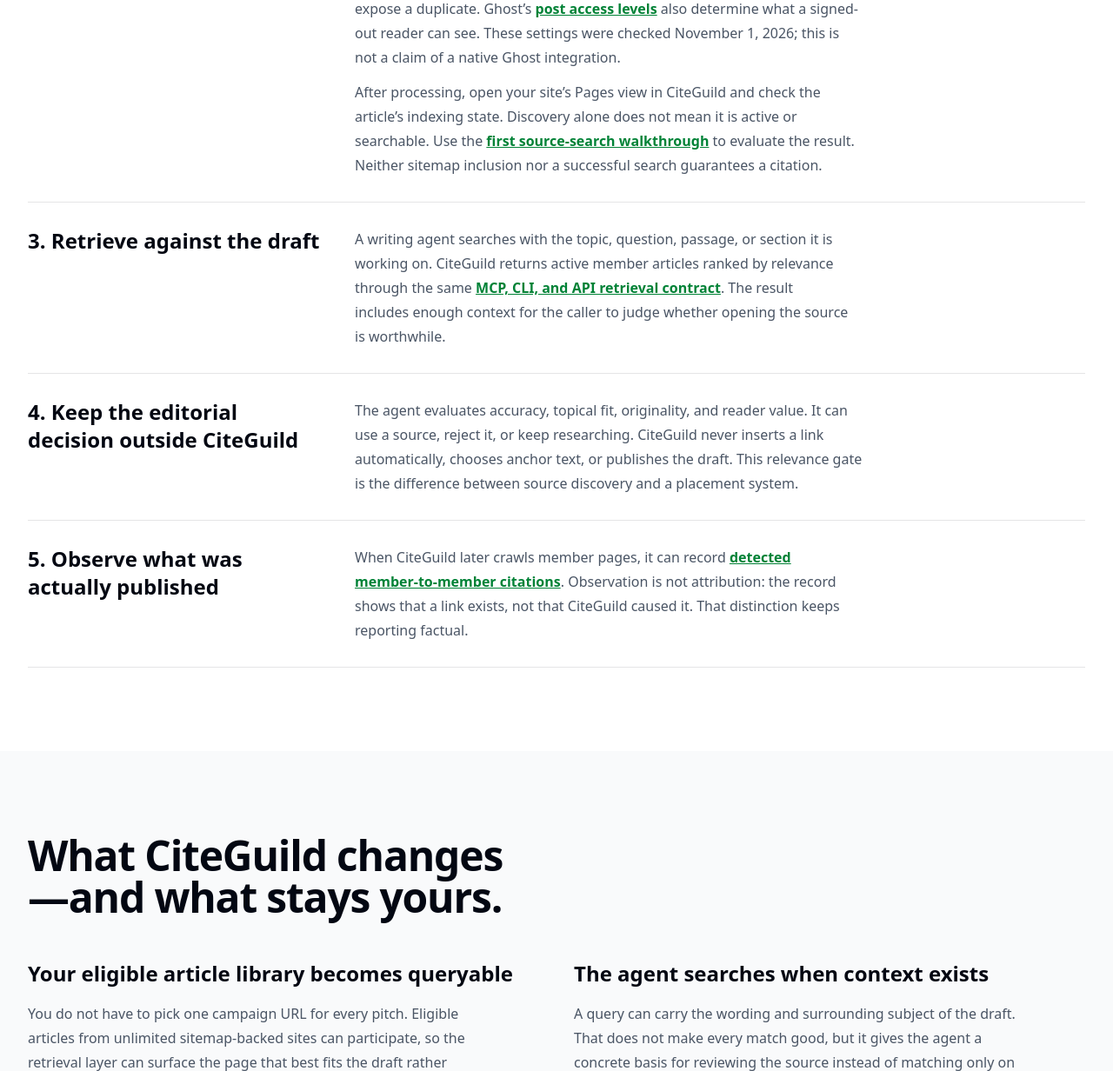
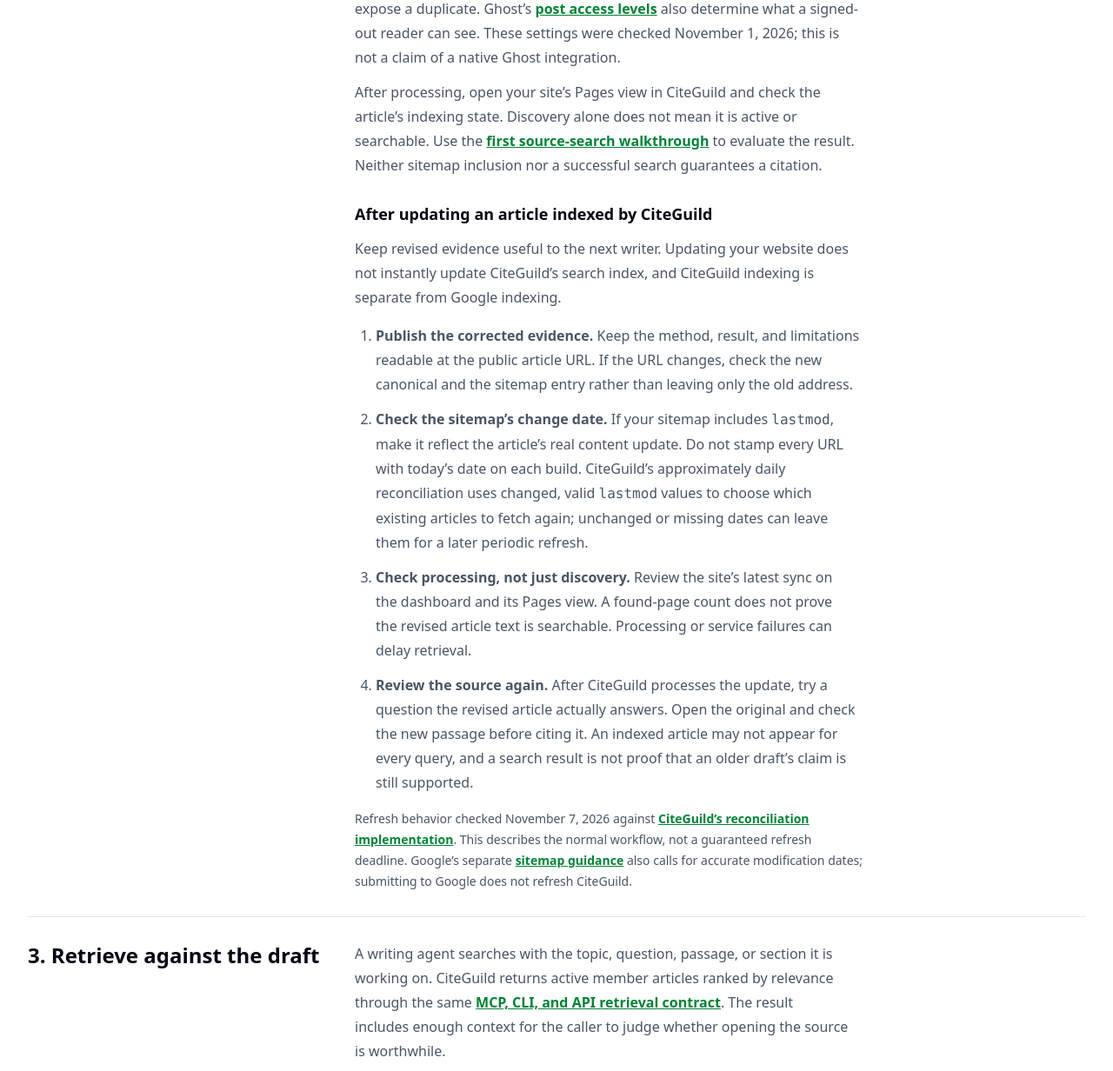
Before and after one commit to LVTD-LLC/citeguild, a Django app: template frontend/templates/pages/for/saas-link-building.html in a window 1280 px wide. Shown: the part 3111-4343 px from the top of the page at 87% size. Run offline with Django 5.2, Linux system fonts and the light colour scheme; the template is opened without the code that fills it, so the values that code supplies are empty; style sheets or scripts are compiled from the project's sources; some libraries are stand-ins or nearby versions.

Commit message:
Explain how publishers keep revised articles current for agents (#110)
Co-authored-by: Scribe <scribe@gregagi.com>

```diff
--- a/apps/pages/services.py
+++ b/apps/pages/services.py
@@ -20,7 +20,7 @@ from apps.pages.markdown import ScrollableTablesExtension
 
 logger = logging.getLogger(__name__)
 
-SAAS_LINK_BUILDING_UPDATED_AT = date(2026, 11, 1)
+SAAS_LINK_BUILDING_UPDATED_AT = date(2026, 11, 7)
 
 BLOG_TITLE = "CiteGuild Blog"
 BLOG_DESCRIPTION = "AI-native editorial source network for relevant agent-discovered citations"
--- a/apps/pages/tests.py
+++ b/apps/pages/tests.py
@@ -151,8 +151,8 @@ def test_saas_source_example_has_matching_free_membership_and_content_dates(clie
     assert "https://ghost.org/changelog/geo/" in content
     assert "https://ghost.org/help/post-settings/" in content
     assert "do not remove a correct canonical" in visible_text
-    assert faq["dateModified"] == "2026-11-01"
-    assert '<time datetime="2026-11-01">November 1, 2026</time>' in content
+    assert faq["dateModified"] == "2026-11-07"
+    assert '<time datetime="2026-11-07">November 7, 2026</time>' in content
 
     sitemap = client.get(reverse("django.contrib.sitemaps.views.sitemap"))
     root = ElementTree.fromstring(sitemap.content)
@@ -162,7 +162,7 @@ def test_saas_source_example_has_matching_free_membership_and_content_dates(clie
         for item in root.findall("sm:url", ns)
     }
     target = next(url for url in dates if url.endswith("/for/saas-link-building"))
-    assert dates[target].text == "2026-11-01"
+    assert dates[target].text == "2026-11-07"
     homepage = next(url for url in dates if url.rstrip("/").endswith("testserver"))
     assert dates[homepage] is None
 
--- a/frontend/templates/pages/for/saas-link-building.html
+++ b/frontend/templates/pages/for/saas-link-building.html
@@ -39,6 +39,8 @@
                        class="app-focus inline-flex min-h-12 items-center justify-center rounded-xl bg-green-700 px-4 py-3 font-semibold text-white hover:bg-green-800 dark:bg-green-500 dark:text-gray-950 dark:hover:bg-green-400">Make my articles searchable</a>
                     <a href="#source-readiness"
                        class="app-focus font-semibold text-green-700 underline hover:text-green-800 dark:text-green-300 dark:hover:text-green-200">See the source-readiness loop</a>
+                    <a href="#update-published-articles"
+                       class="app-focus font-semibold text-green-700 underline hover:text-green-800 dark:text-green-300 dark:hover:text-green-200">Updating an existing article?</a>
                 </div>
             </div>
         </section>
@@ -97,6 +99,18 @@
     href="https://ghost.org/help/protected-content/">post access levels</a> also determine what a signed-out reader can see. These settings were checked November 1, 2026; this is not a claim of a native Ghost integration.</p>
                             <p class="mt-3">After processing, open your site’s Pages view in CiteGuild and check the article’s indexing state. Discovery alone does not mean it is active or searchable. Use the <a class="app-focus font-semibold text-green-700 underline hover:text-green-800 dark:text-green-300 dark:hover:text-green-200"
     href="{% url 'blog_post' 'find-sources-ai-writing' %}">first source-search walkthrough</a> to evaluate the result. Neither sitemap inclusion nor a successful search guarantees a citation.</p>
+                            <h4 id="update-published-articles"
+                                class="mt-7 scroll-mt-24 text-lg font-semibold text-gray-950 dark:text-white">After updating an article indexed by CiteGuild</h4>
+                            <p class="mt-3">Keep revised evidence useful to the next writer. Updating your website does not instantly update CiteGuild’s search index, and CiteGuild indexing is separate from Google indexing.</p>
+                            <ol class="mt-4 list-decimal space-y-3 pl-6">
+                                <li><strong>Publish the corrected evidence.</strong> Keep the method, result, and limitations readable at the public article URL. If the URL changes, check the new canonical and the sitemap entry rather than leaving only the old address.</li>
+                                <li><strong>Check the sitemap’s change date.</strong> If your sitemap includes <code>lastmod</code>, make it reflect the article’s real content update. Do not stamp every URL with today’s date on each build. CiteGuild’s approximately daily reconciliation uses changed, valid <code>lastmod</code> values to choose which existing articles to fetch again; unchanged or missing dates can leave them for a later periodic refresh.</li>
+                                <li><strong>Check processing, not just discovery.</strong> Review the site’s latest sync on the dashboard and its Pages view. A found-page count does not prove the revised article text is searchable. Processing or service failures can delay retrieval.</li>
+                                <li><strong>Review the source again.</strong> After CiteGuild processes the update, try a question the revised article actually answers. Open the original and check the new passage before citing it. An indexed article may not appear for every query, and a search result is not proof that an older draft’s claim is still supported.</li>
+                            </ol>
+                            <p class="mt-4 text-sm/6">Refresh behavior checked November 7, 2026 against <a class="app-focus font-semibold text-green-700 underline hover:text-green-800 dark:text-green-300 dark:hover:text-green-200"
+    href="https://github.com/LVTD-LLC/citeguild/blob/3423fa43a8986172ec70c203ea8d07fdf045953c/apps/core/crawl_jobs.py">CiteGuild’s reconciliation implementation</a>. This describes the normal workflow, not a guaranteed refresh deadline. Google’s separate <a class="app-focus font-semibold text-green-700 underline hover:text-green-800 dark:text-green-300 dark:hover:text-green-200"
+    href="https://developers.google.com/search/docs/crawling-indexing/sitemaps/build-sitemap#lastmod">sitemap guidance</a> also calls for accurate modification dates; submitting to Google does not refresh CiteGuild.</p>
                         </div>
                     </li>
                     <li class="grid gap-4 py-7 md:grid-cols-[3fr_7fr]">
```
Also changed, not shown: CHANGELOG.md.
